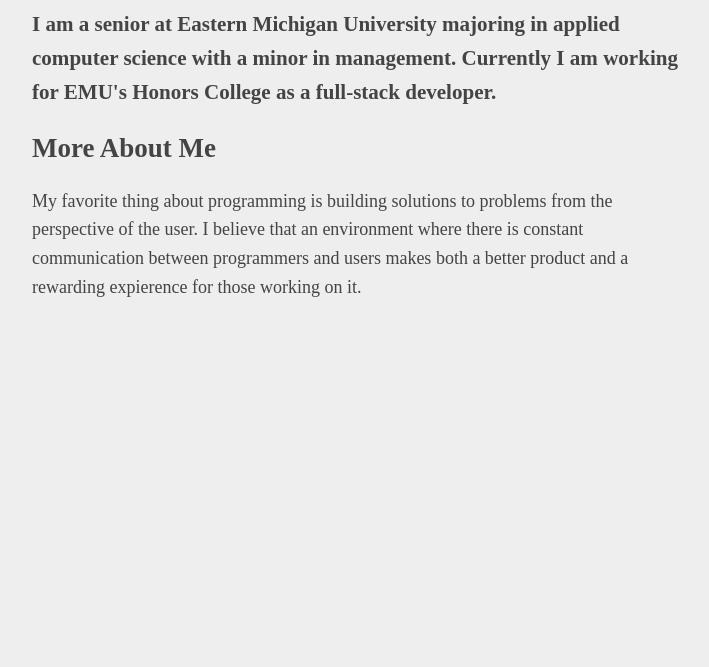
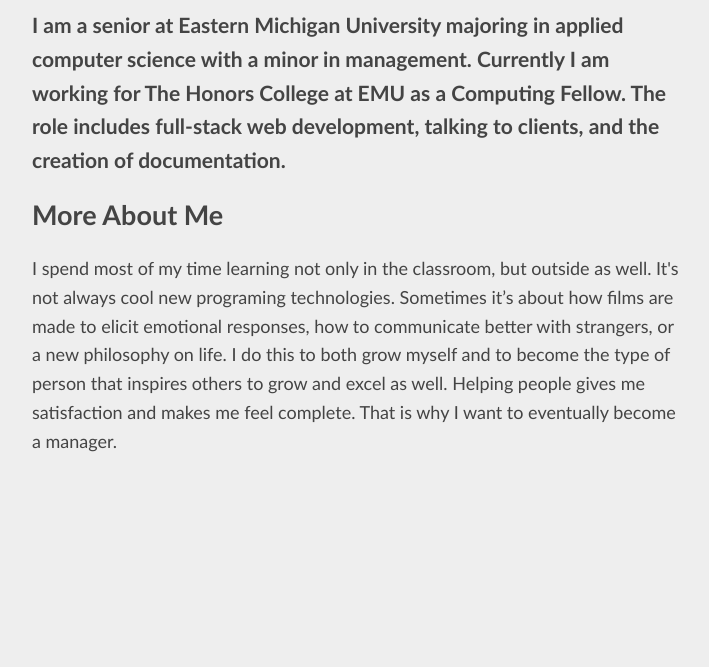
Before and after one commit to jpeter61/jpeter61.github.io, a plain HTML site: page index.html in a window 1280 px wide. Shown: the part 133-800 px from the top of the page, without its empty margins (283-992 px from the left). Drawn offline with Linux system fonts and the light colour scheme.

Commit message:
Changed about me

```diff
--- a/index.html
+++ b/index.html
@@ -10,7 +10,8 @@
                 font-size: 18px;
                 color: #444;
                 padding: 10px;
-                background-color: #EEEEEE
+                background-color: #EEEEEE;
+                font-family: 'Gill Sans', 'Gill Sans MT', Calibri, 'Trebuchet MS', sans-serif;
             }
             h1,h2,h2{
                 line-height: 1.2;
@@ -22,16 +23,21 @@
         <h3>
             I am a senior at Eastern Michigan University majoring in applied
             computer science with a minor in management. Currently I am working
-            for EMU's Honors College as a full-stack developer.
+            for The Honors College at EMU as a Computing Fellow. The role includes
+            full-stack web development, talking to clients, and the creation of
+            documentation.
         </h3>
         <h2>
             More About Me
         </h2>
         <p>
-            My favorite thing about programming is building solutions to problems
-            from the perspective of the user. I believe that an environment where
-            there is constant communication between programmers and users makes
-            both a better product and a rewarding expierence for those working on it.
+           I spend most of my time learning not only in the classroom, but outside
+           as well. It's not always cool new programing technologies. Sometimes it’s
+           about how films are made to elicit emotional responses, how to communicate
+           better with strangers, or a new philosophy on life. I do this to both
+           grow myself and to become the type of person that inspires others to
+           grow and excel as well. Helping people gives me satisfaction and makes
+           me feel complete. That is why I want to eventually become a manager.
         </p>
     </body>
 </html>
```
